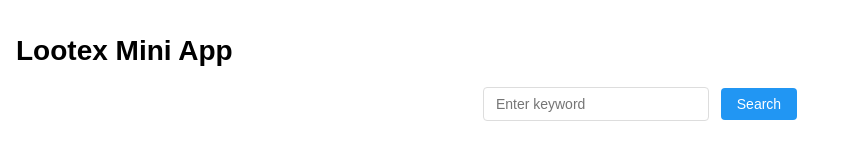
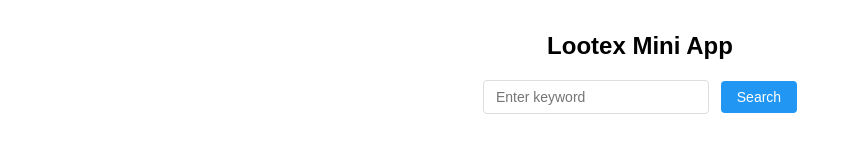
Before and after one commit to icesimonhsu/tgapp, a website: page public/index.html in a window 1280 px wide. Shown: the whole page, without its empty margins (0-843 px from the left). Drawn offline with Linux system fonts and the light colour scheme.

Commit message:
feat: Center the App title

```diff
--- a/public/index.html
+++ b/public/index.html
@@ -152,6 +152,12 @@
                 color: white;
             }
         }
+
+        h1 {
+            text-align: center;
+            margin-bottom: 20px;
+            font-size: 24px;
+        }
     </style>
 </head>
 
```
